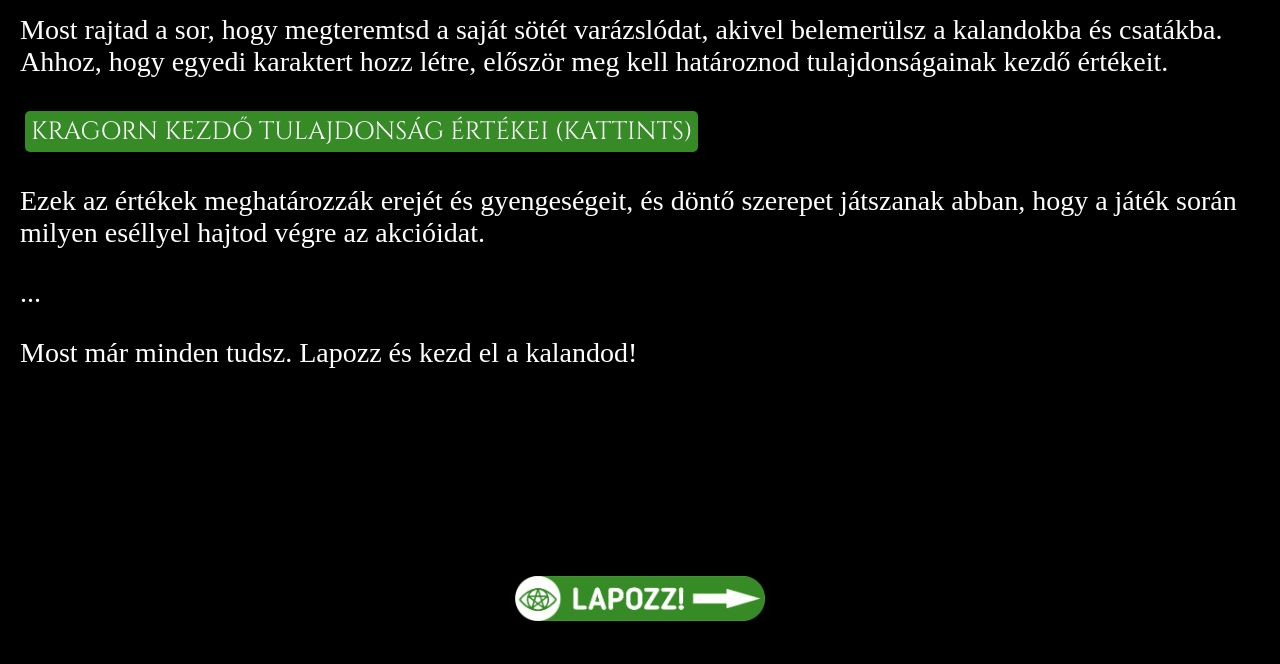
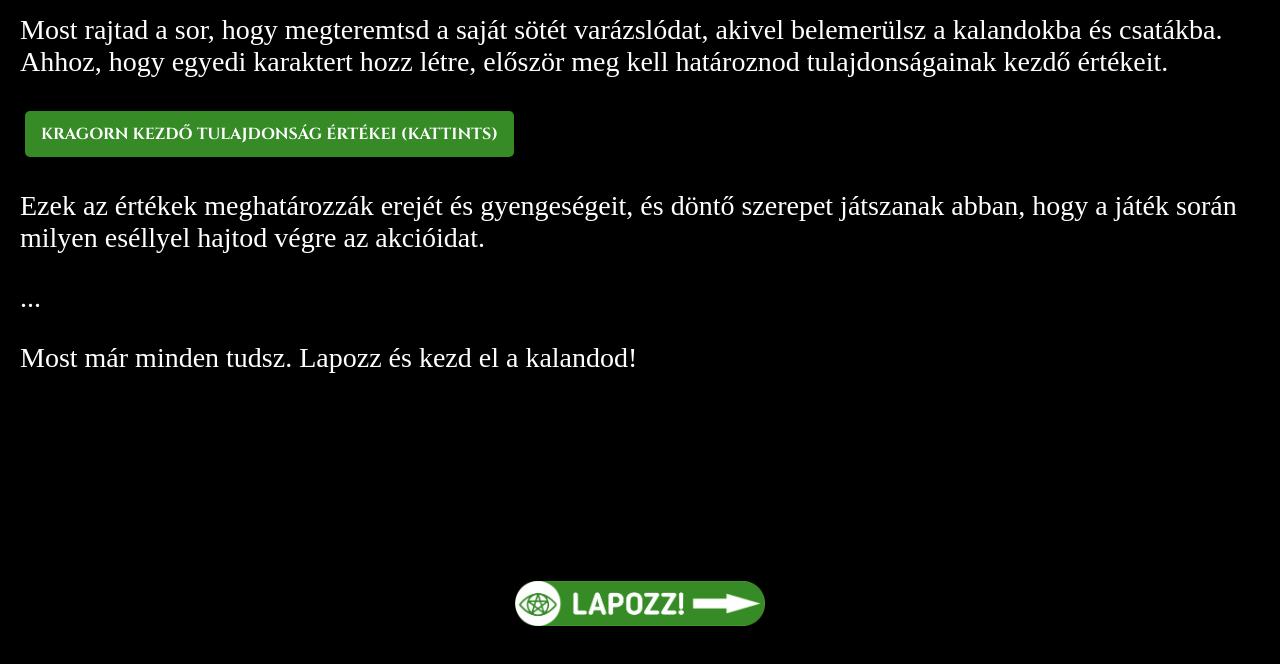
Before and after one commit to Zozzy087/A-S-M-U, a plain HTML site: page pages/5.html in a window 1280 px wide. Shown: the part 124-788 px from the top of the page. Drawn offline with Linux system fonts and the light colour scheme.

Commit message:
Update 5.html

```diff
--- a/pages/5.html
+++ b/pages/5.html
@@ -18,6 +18,37 @@
       display: none;
     }
 
+    .dice-toggle {
+  position: relative;
+  z-index: 1000;
+
+  /* ne fix szélesség, csak belső párnázás */
+  width: auto;
+  padding: 0.75rem 1rem;
+
+  /* állíts be egy kényelmes betűméretet */
+  font-size: 1rem;
+  font-family: 'Cinzel', serif;  /* vagy Roboto, ha azt választod */
+  font-weight: 700;
+
+  background: #368B27;
+  color: white;
+  border: none;
+  border-radius: 5px;  /* kerekített téglalap */
+
+  cursor: pointer;
+  text-align: center;
+  white-space: nowrap;  /* egy sorban maradjon */
+}
+
+/* Ha mobilon esetleg túl hosszú lenne, engedjük tördelni: */
+@media (max-width: 480px) {
+  .dice-toggle {
+    white-space: normal;
+    font-size: 0.9rem;
+    padding: 0.5rem;
+  }
+}
 
 
     .dice-results {
@@ -89,9 +120,10 @@ akivel belemerülsz a kalandokba és csatákba. Ahhoz, hogy egyedi
 karaktert hozz létre, először meg kell határoznod tulajdonságainak
 kezdő értékeit.</p>
 <!-- Kockadobás widgetek -->
-  <button onclick="toggleDiceWidget()" title="Karaktergenerálás" style="padding: 4px 6px;">
-    <span style="font-size: 25px;">KRAGORN KEZDŐ TULAJDONSÁG ÉRTÉKEI (KATTINTS)</span>
-  </button>
+  <button class="dice-toggle" onclick="toggleDiceWidget()" title="KRAGORN KEZDŐ TULAJDONSÁG ÉRTÉKEI (KATTINTS)">
+  KRAGORN KEZDŐ TULAJDONSÁG ÉRTÉKEI (KATTINTS)
+</button>
+
   <div id="dice-widget-container"></div>
 
 
```
